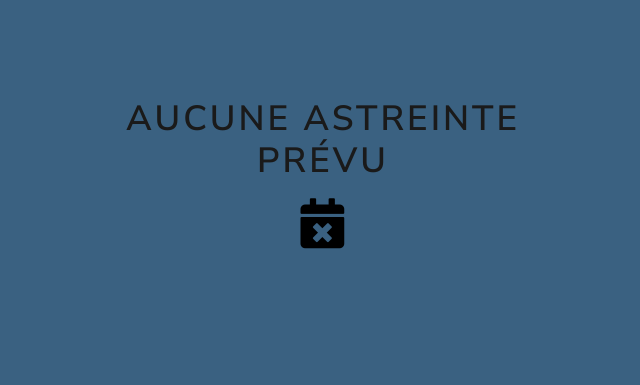
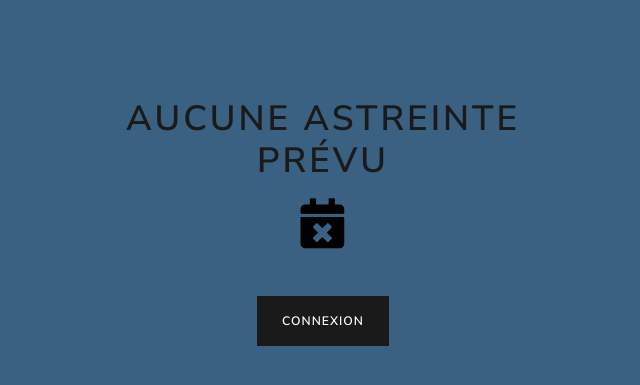
Before and after one commit to KristenJes/Astreinte, a Symfony app: template templates/site/index.html.twig in a window 1280 px wide. Shown: the top 385 px of the page, without its empty margins (317-957 px from the left). Run offline with Twig, Linux system fonts and the light colour scheme; the template is opened without the code that fills it, so the values that code supplies are empty; some libraries are stand-ins or nearby versions.

Commit message:
probleme d'affichage du bouton de connexion si pas d'astreinte

```diff
--- a/templates/site/index.html.twig
+++ b/templates/site/index.html.twig
@@ -28,19 +28,20 @@
             <br>
             <a href="sms:{{ astreinte.utilisateur.numero }}"><i class="far fa-comment-dots call-icon shdw"></i></a>
 
-            <div class="mt-5">
-            {% if app.user is null %}
-                <a href="{{ path('security.login') }}" class="btn btn-primary">Connexion</a>
-            {% else %}
-                <a class="btn btn-info" href="{{ path('site.astreintes') }}"><i class="fas fa-calendar-alt" style="font-size: 30px;"></i></a>
-            {% endif %}
-            </div>
         {% else %}
             <div class="mt-5">
                 <h2>Aucune Astreinte prévu</h2>
                 <i class="fas fa-calendar-times mt-2" style="color: black;font-size:50px;"></i>
             </div>
         {% endif %}
+
+        <div class="mt-5 mb-3">
+        {% if app.user is null %}
+            <a href="{{ path('security.login') }}" class="btn btn-primary">Connexion</a>
+        {% else %}
+            <a class="btn btn-info" href="{{ path('site.astreintes') }}"><i class="fas fa-calendar-alt" style="font-size: 30px;"></i></a>
+        {% endif %}
+        </div>
     </div>
 </div>
 {% endblock %}
```
